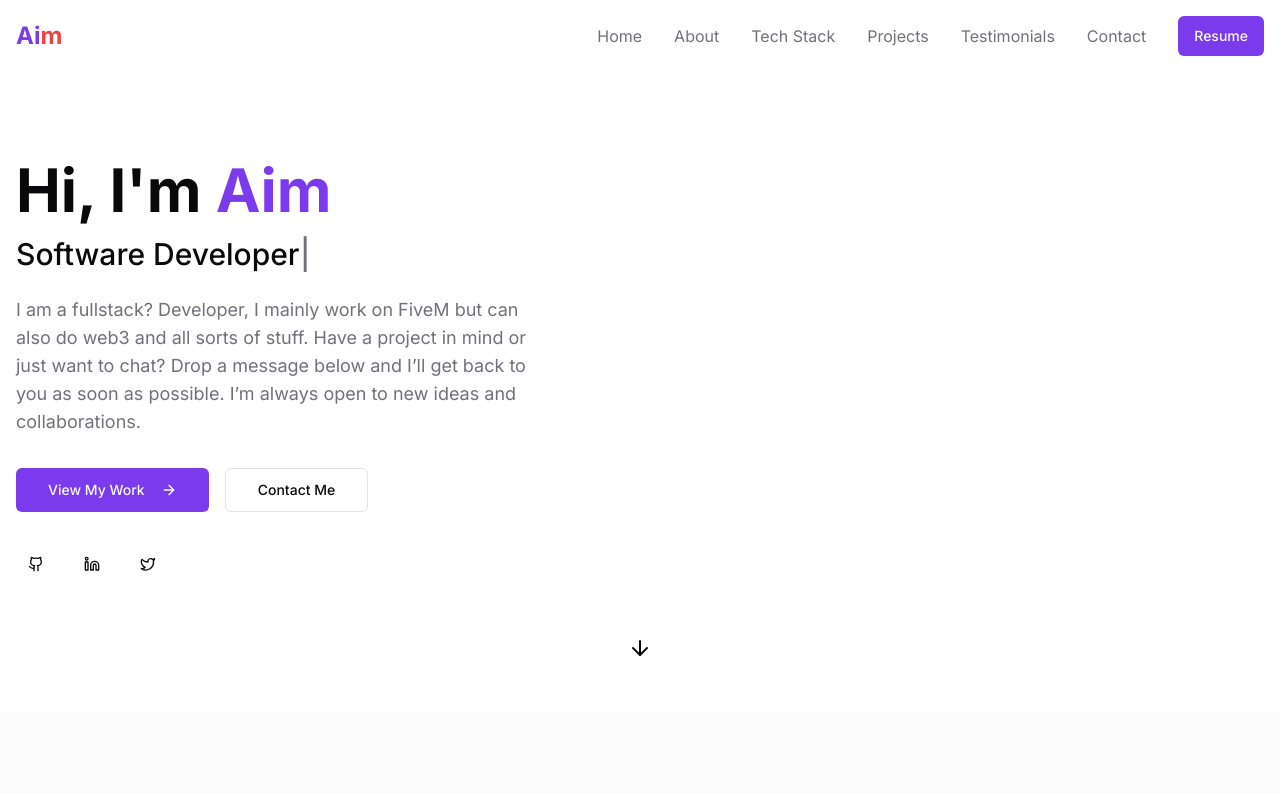
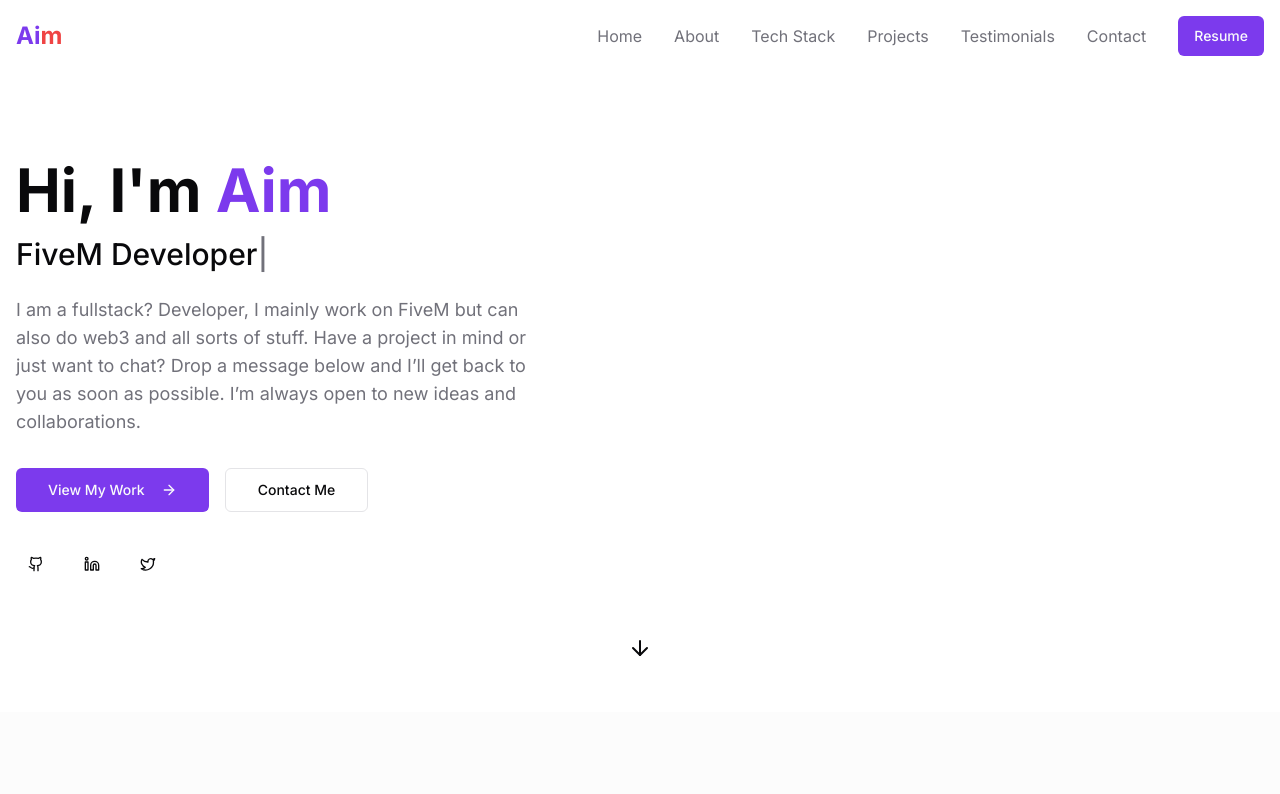
Before and after one commit to 5hahfivem/website, a Next.js app: page / in a window 1280 px wide. Shown: the top 794 px of the page. Built offline with nearby package versions, Linux system fonts and the light colour scheme.

Commit message:
banner update

```diff
--- a/app/layout.tsx
+++ b/app/layout.tsx
@@ -8,7 +8,7 @@ const inter = Inter({ subsets: ["latin"] })
 
 export const metadata: Metadata = {
   title: "Aim | Portfolio",
-  description: "Professional portfolio of Aim - Software Developer",
+  description: "Professional portfolio of Aim - FiveM Developer",
     generator: 'v0.dev'
 }
 
--- a/app/page.tsx
+++ b/app/page.tsx
@@ -10,7 +10,7 @@ import Navbar from "@/components/navbar"
 
 export const metadata: Metadata = {
   title: "Aim | Portfolio",
-  description: "Professional portfolio of Aim - Software Developer",
+  description: "Professional portfolio of Aim - FiveM Developer",
 }
 
 export default function Home() {
--- a/components/hero.tsx
+++ b/components/hero.tsx
@@ -7,7 +7,7 @@ import { motion } from "framer-motion"
 
 export default function Hero() {
   const [text, setText] = useState("")
-  const fullText = "Software Developer"
+  const fullText = "FiveM Developer"
 
   useEffect(() => {
     let i = 0
```
